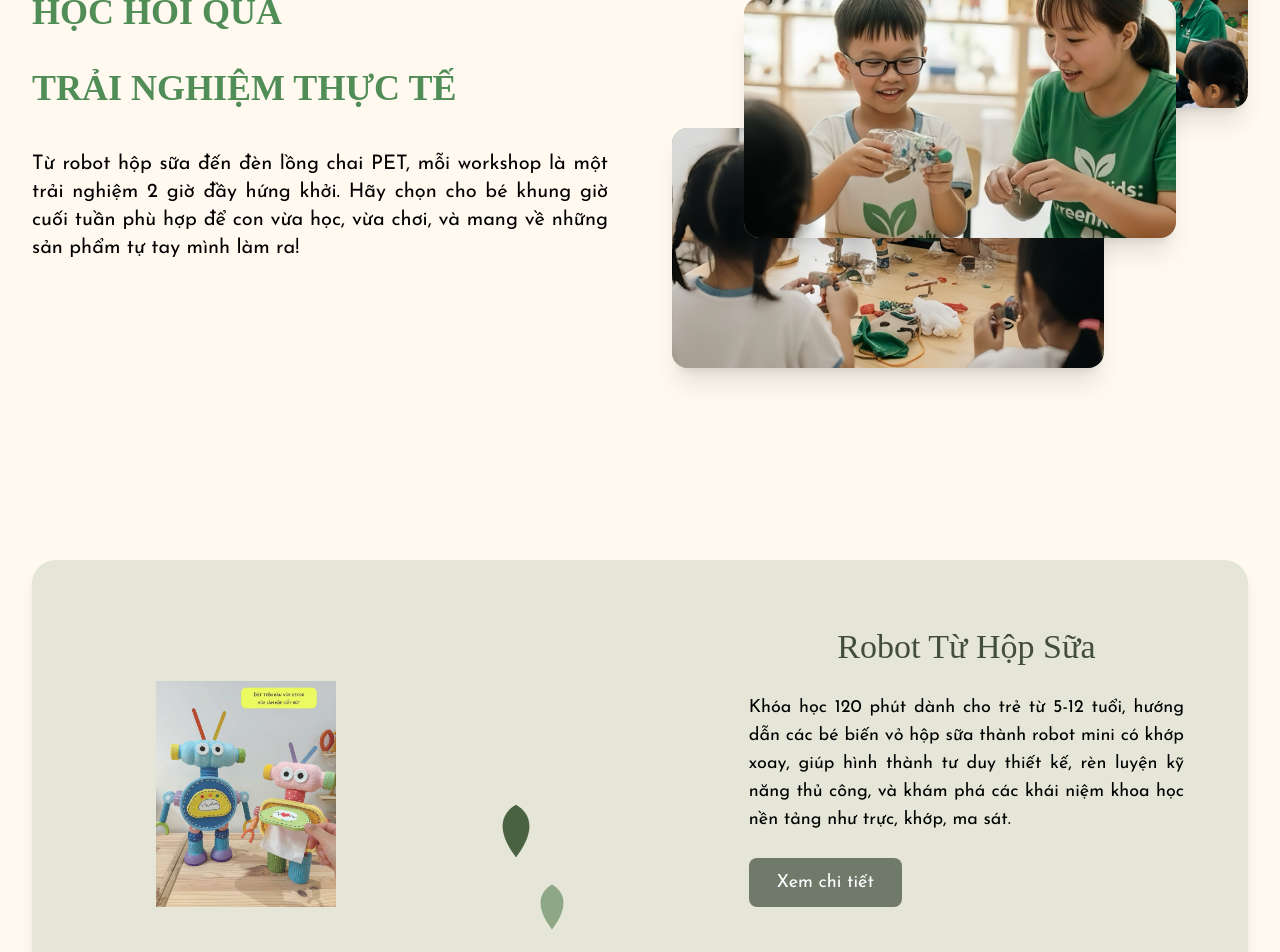
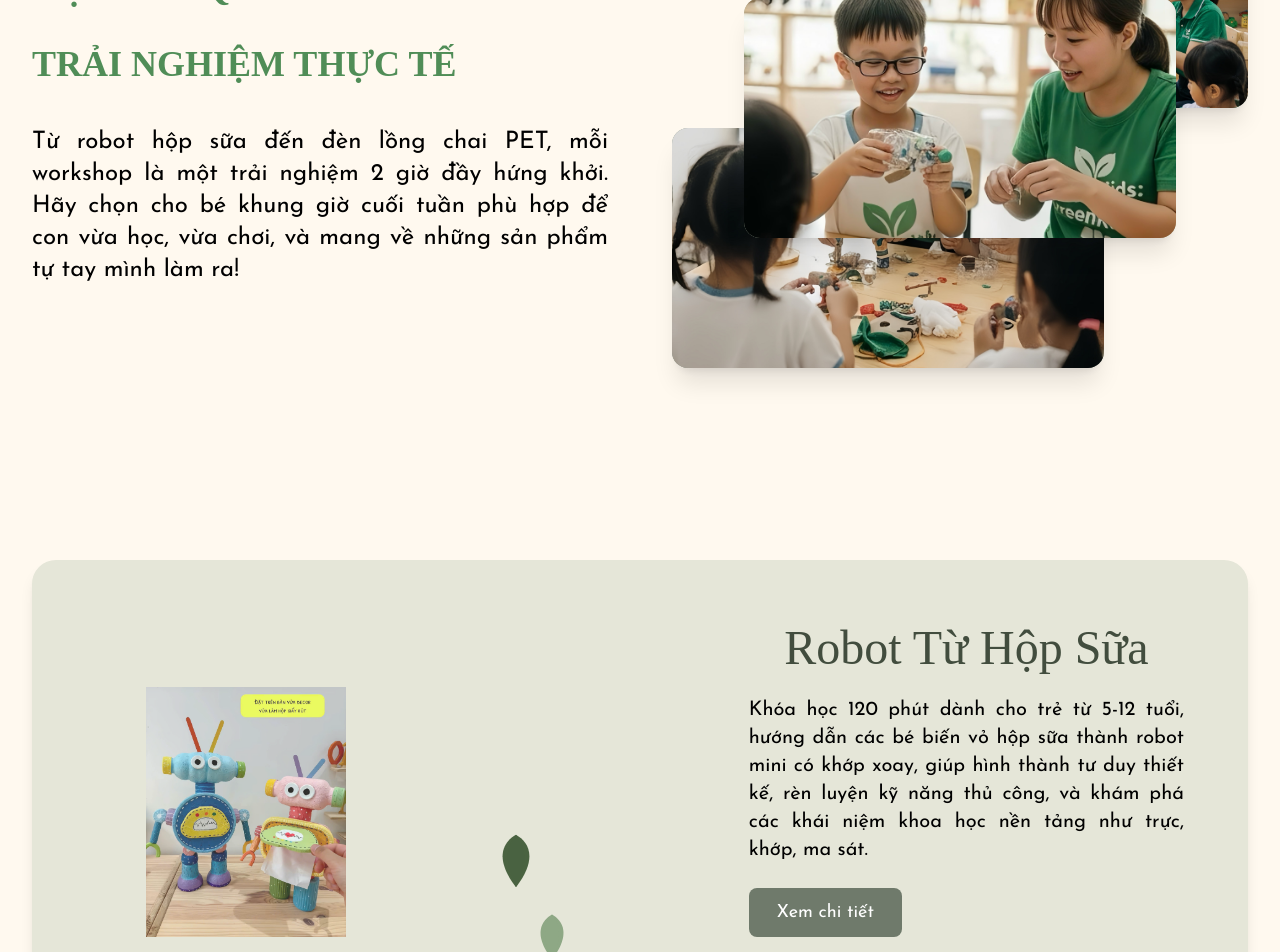
Before and after one commit to DoanQuangTrinh/DoAn_Khanh, a Next.js app: page /services in a window 1280 px wide. Shown: the part 440-1392 px from the top of the page. Built offline with nearby package versions, Linux system fonts and the light colour scheme.

Commit message:
off check bug eslint

```diff
--- a/components/products/ServiceDetailPage.tsx
+++ b/components/products/ServiceDetailPage.tsx
@@ -122,7 +122,7 @@ export const ServiceDetailPage = () => {
             <h1 className="title-work-shop md:!text-5xl text-3xl">
               {productData.title}
             </h1>
-            <p className="mt-6 font-text-content-min !text-xl  ">
+            <p className="mt-6 font-text-content-min !text-2xl   ">
               {productData.description}
             </p>
 
--- a/components/services/ServiceHero.tsx
+++ b/components/services/ServiceHero.tsx
@@ -52,7 +52,7 @@ export const ServiceHero = () => {
               <br />
               TRẢI NGHIỆM THỰC TẾ
             </h1>
-            <p className="mt-6 font-text-content-min !text-xl ">
+            <p className="mt-6 font-text-content-min !text-2xl  ">
               Từ robot hộp sữa đến đèn lồng chai PET, mỗi workshop là một trải
               nghiệm 2 giờ đầy hứng khởi. Hãy chọn cho bé khung giờ cuối tuần
               phù hợp để con vừa học, vừa chơi, và mang về những sản phẩm tự tay
--- a/components/services/ServiceHighlights.tsx
+++ b/components/services/ServiceHighlights.tsx
@@ -169,13 +169,13 @@ const ServiceHighlightItem: React.FC<{ item: ServiceItemProps }> = ({
       {/* ✨ 11. Bọc khối nội dung text (giữ nguyên) */}
       <motion.div className="w-full lg:w-1/2 xl:w-2/5 space-y-6 relative z-10">
         <motion.h2
-          className="title-work-shop text-4xl md:text-5xl font-bold"
+          className="title-work-shop text-4xl md:!text-5xl font-bold"
           variants={itemVariants} // Animation cho từng item
         >
           {title}
         </motion.h2>
         <motion.p
-          className="text-base md:!text-lg font-text-content-min"
+          className="text-base md:!text-xl font-text-content-min"
           variants={itemVariants}
         >
           {description}
```
